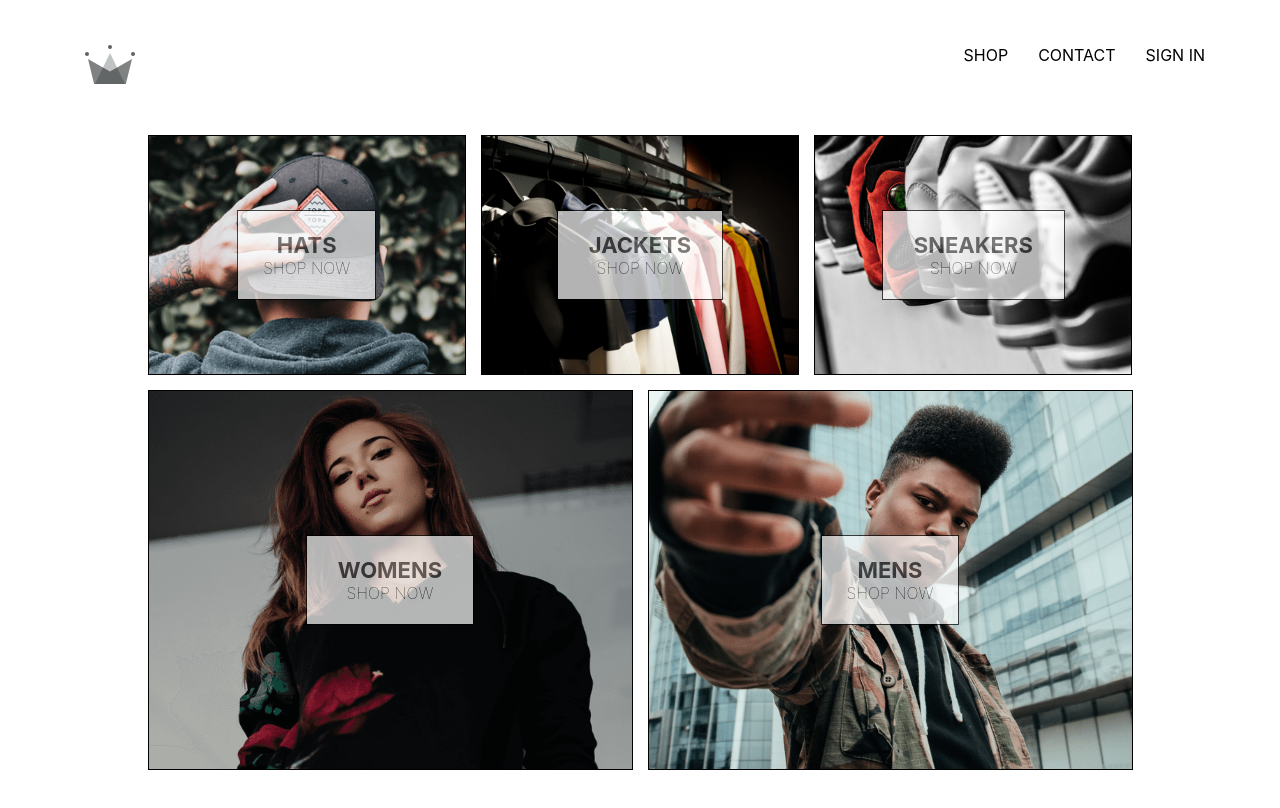
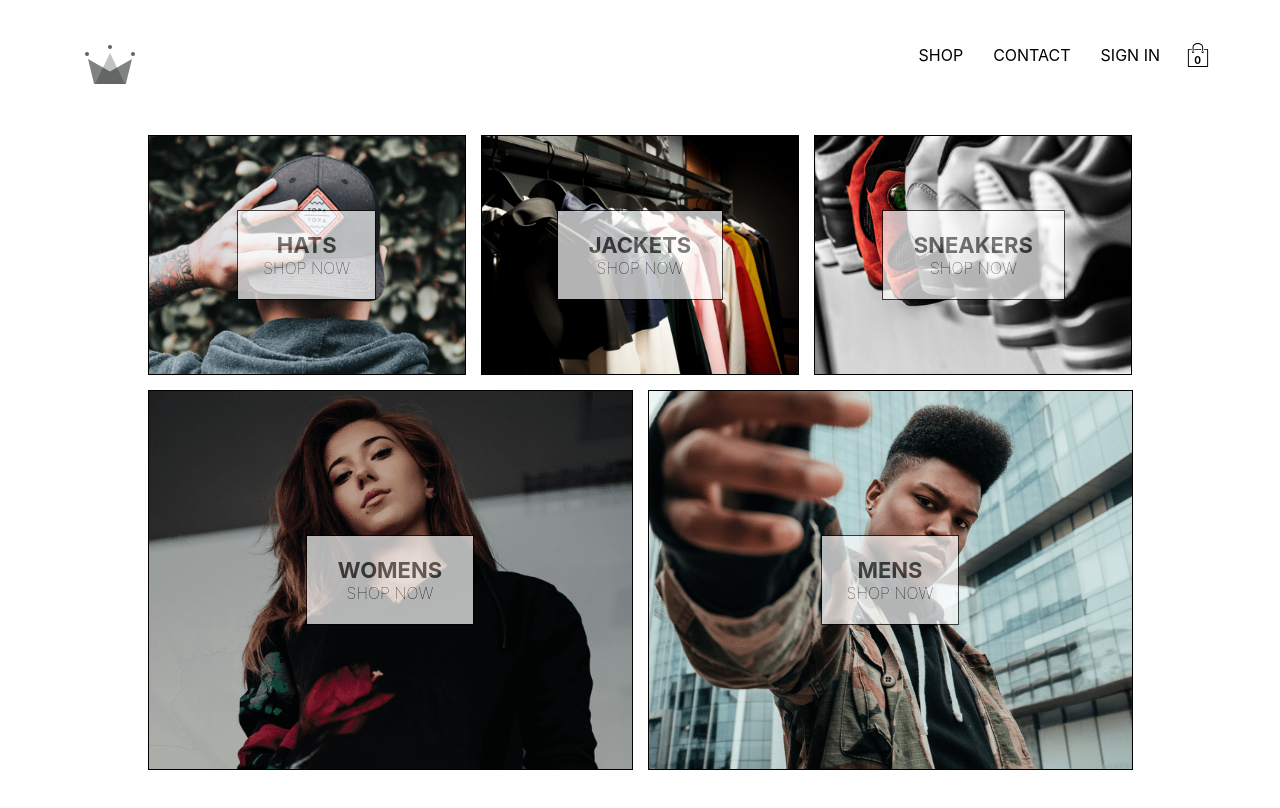
Before and after one commit to malekitoon/crwn-clothing, a React (Create React App) app: page / in a window 1280 px wide. Shown: the top 808 px of the page. Built offline with nearby package versions, Linux system fonts and the light colour scheme; no server answers.

Commit message:
added cartIcon and cartDropdown components to our app, implemented cartReducer

```diff
--- /dev/null
+++ b/src/components/cart-dropdown/cart-dropdown.component.js
@@ -0,0 +1,13 @@
+import React from 'react';
+import CustomButton from '../custom-button/custom-button.component';
+
+import './cart-dropdown.styles.scss';
+
+const CartDropdown = () => (
+  <div className='cart-dropdown'>
+    <div className='cart-items'>c</div>
+    <CustomButton>Go to checkout</CustomButton>
+  </div>
+);
+
+export default CartDropdown;
--- /dev/null
+++ b/src/components/cart-dropdown/cart-dropdown.styles.scss
@@ -0,0 +1,24 @@
+.cart-dropdown {
+  position: absolute;
+  width: 240px;
+  height: 340px;
+  display: flex;
+  flex-direction: column;
+  padding: 20px;
+  border: 1px solid black;
+  background-color: white;
+  top: 90px;
+  right: 40px;
+  z-index: 5;
+
+  .cart-items {
+    height: 240px;
+    display: flex;
+    flex-direction: column;
+    overflow: scroll;
+  }
+
+  button {
+    margin-top: auto;
+  }
+}
--- /dev/null
+++ b/src/components/cart-icon/cart-icon.component.js
@@ -0,0 +1,20 @@
+import React from 'react';
+import { connect } from 'react-redux';
+import { ReactComponent as ShoppingIcon } from '../../assets/109 shopping-bag.svg';
+import { toggleCartHidden } from '../../redux/cart/cart.actions';
+
+import './cart-icon.styles.scss';
+
+const CartIcon = ({ toggleCartHidden }) => (
+  <div
+    className='cart-icon'
+    onClick={toggleCartHidden}
+  >
+    <ShoppingIcon className='shopping-icon' />
+    <span className='item-count'>0</span>
+  </div>
+);
+
+const mapDispatchToProps = dispatch => ({ toggleCartHidden: () => dispatch(toggleCartHidden()) });
+
+export default connect(null, mapDispatchToProps)(CartIcon);
--- /dev/null
+++ b/src/components/cart-icon/cart-icon.styles.scss
@@ -0,0 +1,21 @@
+.cart-icon {
+  width: 45px;
+  height: 45px;
+  position: relative;
+  display: flex;
+  align-items: center;
+  justify-content: center;
+  cursor: pointer;
+
+  .shopping-icon {
+    width: 24px;
+    height: 24px;
+  }
+
+  .item-count {
+    position: absolute;
+    font-size: 10px;
+    font-weight: bold;
+    bottom: 12px;
+  }
+}
--- a/src/components/header/header.component.js
+++ b/src/components/header/header.component.js
@@ -2,11 +2,13 @@ import React from 'react';
 import { Link } from 'react-router-dom';
 import { connect } from 'react-redux';
 import { ReactComponent as Logo } from '../../assets/074 crown.svg';
+import CartIcon from '../cart-icon/cart-icon.component';
+import CartDropdown from '../cart-dropdown/cart-dropdown.component';
 import { auth } from '../../firebase/firebase.utils';
 
 import './header.styles.scss';
 
-const Header = ({ currentUser }) => (
+const Header = ({ currentUser, hidden }) => (
   <div className='header'>
     <Link to='/' className='logo-container'>
       <Logo className='logo' />
@@ -26,10 +28,19 @@ const Header = ({ currentUser }) => (
           </a>
         )
         : <Link to='/signin' className='option'>SIGN IN</Link>}
+      <CartIcon />
     </div>
+
+    {!hidden && <CartDropdown />}
   </div>
 );
 
-const mapStateToProps = ({ user }) => ({ currentUser: user.currentUser });
+const mapStateToProps = ({
+  user: { currentUser },
+  cart: { hidden },
+}) => ({
+  currentUser,
+  hidden,
+});
 
 export default connect(mapStateToProps)(Header);
--- /dev/null
+++ b/src/redux/cart/cart.actions.js
@@ -0,0 +1,5 @@
+import { CartActionTypes } from './cart.types';
+
+export const toggleCartHidden = () => ({ type: CartActionTypes.TOGGLE_CART_HIDDEN });
+
+export default { toggleCartHidden };
--- /dev/null
+++ b/src/redux/cart/cart.reducer.js
@@ -0,0 +1,14 @@
+import { CartActionTypes } from './cart.types';
+
+const INITIAL_STATE = { hidden: true };
+
+const cartReducer = (state = INITIAL_STATE, action) => {
+  switch (action.type) {
+    case CartActionTypes.TOGGLE_CART_HIDDEN:
+      return { ...state, hidden: !state.hidden };
+    default:
+      return state;
+  }
+};
+
+export default cartReducer;
--- /dev/null
+++ b/src/redux/cart/cart.types.js
@@ -0,0 +1,3 @@
+export const CartActionTypes = { TOGGLE_CART_HIDDEN: 'TOGGLE_CART_HIDDEN' };
+
+export default { CartActionTypes };
--- a/src/redux/root-reducer.js
+++ b/src/redux/root-reducer.js
@@ -1,4 +1,8 @@
 import { combineReducers } from 'redux';
 import userReducer from './user/user.reducer';
+import cartReducer from './cart/cart.reducer';
 
-export default combineReducers({ user: userReducer });
+export default combineReducers({
+  user: userReducer,
+  cart: cartReducer,
+});
```
Also changed, not shown: src/assets/109 shopping-bag.svg (added).
